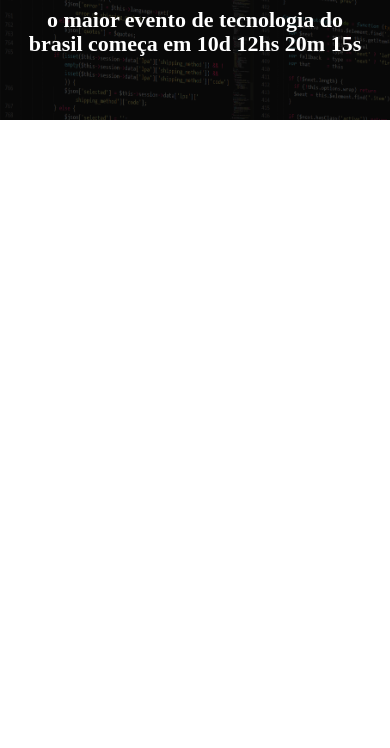
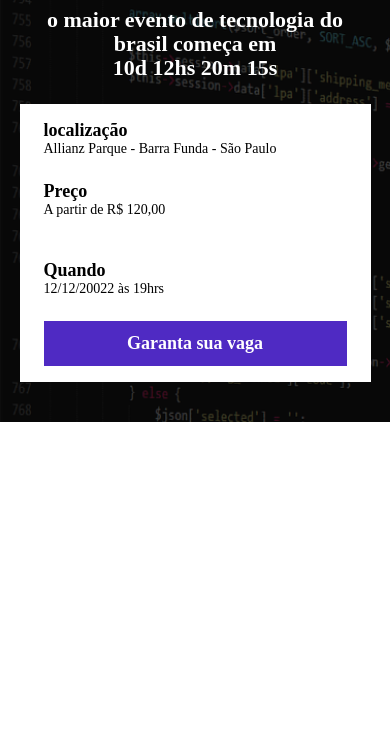
Before and after one commit to thiagorbg/ebac_tech_talks, a website built with Parcel: page src/index.html in a window 390 px wide. Shown: the part 96-844 px from the top of the page. Built offline with nearby package versions, Linux system fonts and the light colour scheme.

Commit message:
infos-bar finalizado e responsivo

```diff
--- a/src/index.html
+++ b/src/index.html
@@ -14,8 +14,27 @@
         <div class="container">
             <img class="hero__logo" src="./images/ebac_logo.svg" alt="logo da ebac">
             <p class="hero__text">
-                o maior evento de tecnologia do brasil começa em 10d 12hs 20m 15s
+                o maior evento de tecnologia do brasil começa em <br> 10d 12hs 20m 15s
             </p>
+            <div class="infos-bar">
+                <ul class="infos-bar__infos">
+                    <li class="infos-bar__infos__item">
+                        <b>localização</b>
+                        Allianz Parque - Barra Funda - São Paulo
+                    </li>
+                    <li class="infos-bar__infos__item">
+                        <b>Preço</b>
+                        A partir de R$ 120,00
+                    </li>>
+                    <li class="infos-bar__infos__item">
+                        <b>Quando</b>
+                        12/12/20022 às 19hrs
+                    </li>
+                </ul>
+                <a class="button--primary" href="#">
+                    Garanta sua vaga
+                </a>
+            </div>
         </div>
     </header>
     <script src="./scripts/main.js"></script>
--- /dev/null
+++ b/src/styles/buttons.less
@@ -0,0 +1,28 @@
+.button {
+
+
+
+    &--primary {
+        color: #fff;
+        background-color: #4F2AC3;
+        display: flex;
+        //align-items: center;
+        //justify-content: center;
+        padding: 12px;
+        font-size: 18px;
+        font-weight: bold;
+        text-decoration: none;
+        text-align: center;
+        white-space: nowrap; //faz não quebrar o conteudo
+
+
+        @media (max-width: 1024px){
+            display: flex;
+            align-items: center;
+        }
+        @media (max-width: 640px ) {
+            display: block;
+            width: 100%;
+        }
+    }
+}
--- a/src/styles/hero.less
+++ b/src/styles/hero.less
@@ -43,6 +43,7 @@
             font-size: 22px;
             line-height: 24px;
             margin: 24px 0;
+
         }
     }
 }
--- /dev/null
+++ b/src/styles/infos-bar.less
@@ -0,0 +1,41 @@
+.infos-bar {
+    padding: 16px 24px;
+    background-color: #fff;
+    display: flex;
+    justify-content: space-between;
+
+    &__infos {
+        display: flex;
+        gap: 40px;
+
+        &__item {
+            font-size: 14px;
+            color: #000;
+
+            b {
+                color: #000;
+                font-size: 18px;
+                display: block;
+                color: #000;
+            }
+        }
+    }
+
+    @media (max-width: 1024px) {
+        &__infos {
+            gap: 16px;
+        }
+    }
+    @media (max-width: 640px){
+        display: block;
+
+        &__infos {
+            display: block;
+
+            &__item {
+                margin-bottom: 24px;
+            }
+        }
+    }
+
+}
--- a/src/styles/main.less
+++ b/src/styles/main.less
@@ -1,9 +1,16 @@
 @import 'hero';
+@import 'infos-bar';
+@import 'buttons';
+
+
 * {
     box-sizing: border-box;
     margin: 0;
     padding: 0;
     color: #fff;
+    list-style: none;
+    text-decoration: none;
+
 }
 
 html, body {
```
